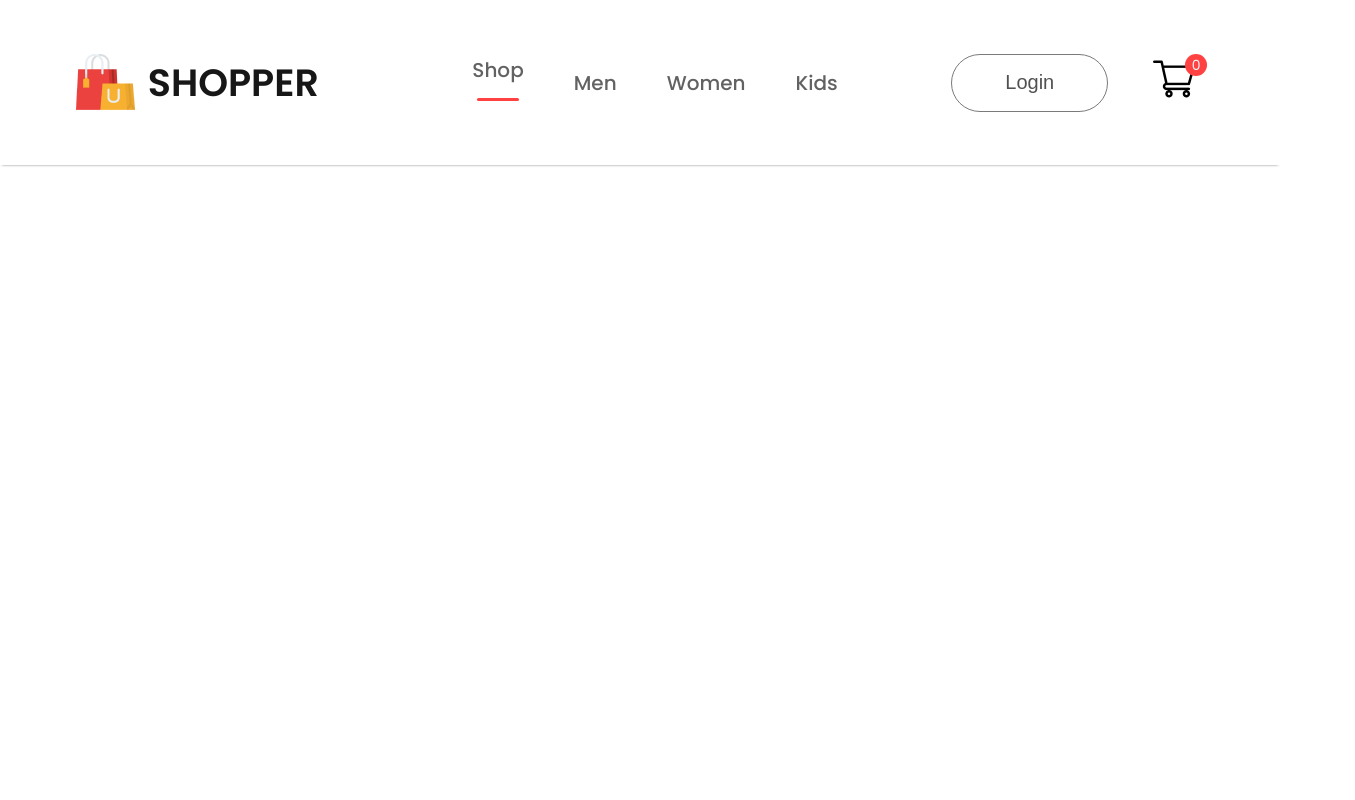
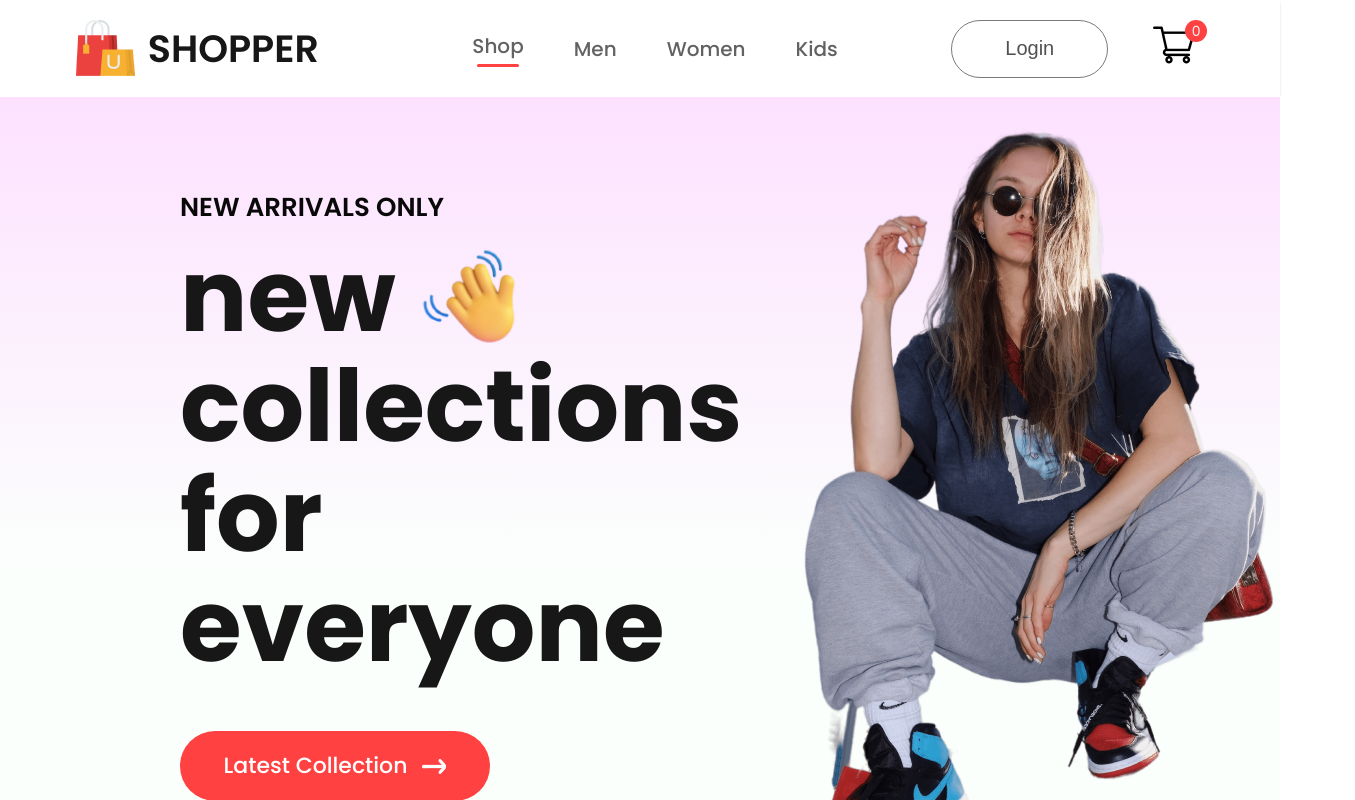
Before and after one commit to mayankdhangar2408/Harsh-Mobile-Shopping-Website, a React (Create React App) app: page / in a window 1280 px wide. Shown: the top 800 px of the page, 1355 px wide, since content can reach past the window. Built offline with nearby package versions, Linux system fonts and the light colour scheme.

Commit message:
Hero Section added

```diff
--- /dev/null
+++ b/src/Components/Hero/Hero.css
@@ -0,0 +1,52 @@
+.hero{
+    height: 100vh;
+    background: linear-gradient(180deg, #fde1ff, #e1ffea22 60%);
+    display: flex;
+}
+.hero-left{
+    flex: 1;
+    display: flex;
+    flex-direction: column;
+    justify-content: center;
+    gap: 20px;
+    padding-left: 180px;
+    line-height: 1.1;
+}
+.hero-left h2{
+    color: #090909;
+    font-size: 26px;
+    font-weight: 600;
+}
+.hero-left p{
+    color: #171717;
+    font-size: 100px;
+    font-weight: 700;
+}
+.hero-hand-icon{
+    display: flex;
+    align-items: center;
+    gap: 20px;
+}
+.hero-hand-icon img{
+    width: 105px;
+}
+.hero-latest-button{
+    display: flex;
+    justify-content: center;
+    align-items: center;
+    gap: 15px;
+    width: 310px;
+    height: 70px;
+    border-radius: 75px;
+    margin-top: 30px;
+    background: #ff4141;
+    color: white;
+    font-size: 22px;
+    font-weight: 500;
+}
+.hero-right{
+    flex: 1;
+    display: flex;
+    align-items: center;
+    justify-content: center;
+}
--- /dev/null
+++ b/src/Components/Hero/Hero.jsx
@@ -0,0 +1,30 @@
+import React from 'react'
+import './Hero.css'
+import hand_icon from '../Assets/hand_icon.png'
+import arrow_icon from '../Assets/arrow.png'
+import hero_img from '../Assets/hero_image.png'
+
+export const Hero = () => {
+  return (
+    <div className='hero'>
+        <div className="hero-left">
+            <h2>NEW ARRIVALS ONLY</h2>
+            <div>
+                <div className="hero-hand-icon">
+                    <p>new</p>
+                    <img src={hand_icon} alt="" />
+                </div>
+                <p>collections</p>
+                <p>for everyone</p>
+            </div>
+            <div className="hero-latest-button">
+                <div>Latest Collection</div>
+                <img src={arrow_icon} alt="" />
+            </div>
+        </div>
+        <div className="hero-right">
+            <img src={hero_img} alt="" />
+        </div>
+    </div>
+  )
+}
--- a/src/Pages/Shop.jsx
+++ b/src/Pages/Shop.jsx
@@ -1,9 +1,10 @@
 import React from 'react'
+import { Hero } from '../Components/Hero/Hero'
 
 export const Shop = () => {
   return (
     <div>
-
+        <Hero/>
     </div>
   )
 }
--- a/src/index.css
+++ b/src/index.css
@@ -1,3 +1,6 @@
+*{
+  margin: 0;
+}
 body {
   margin: 0;
   font-family: -apple-system, BlinkMacSystemFont, 'Segoe UI', 'Roboto', 'Oxygen',
```
